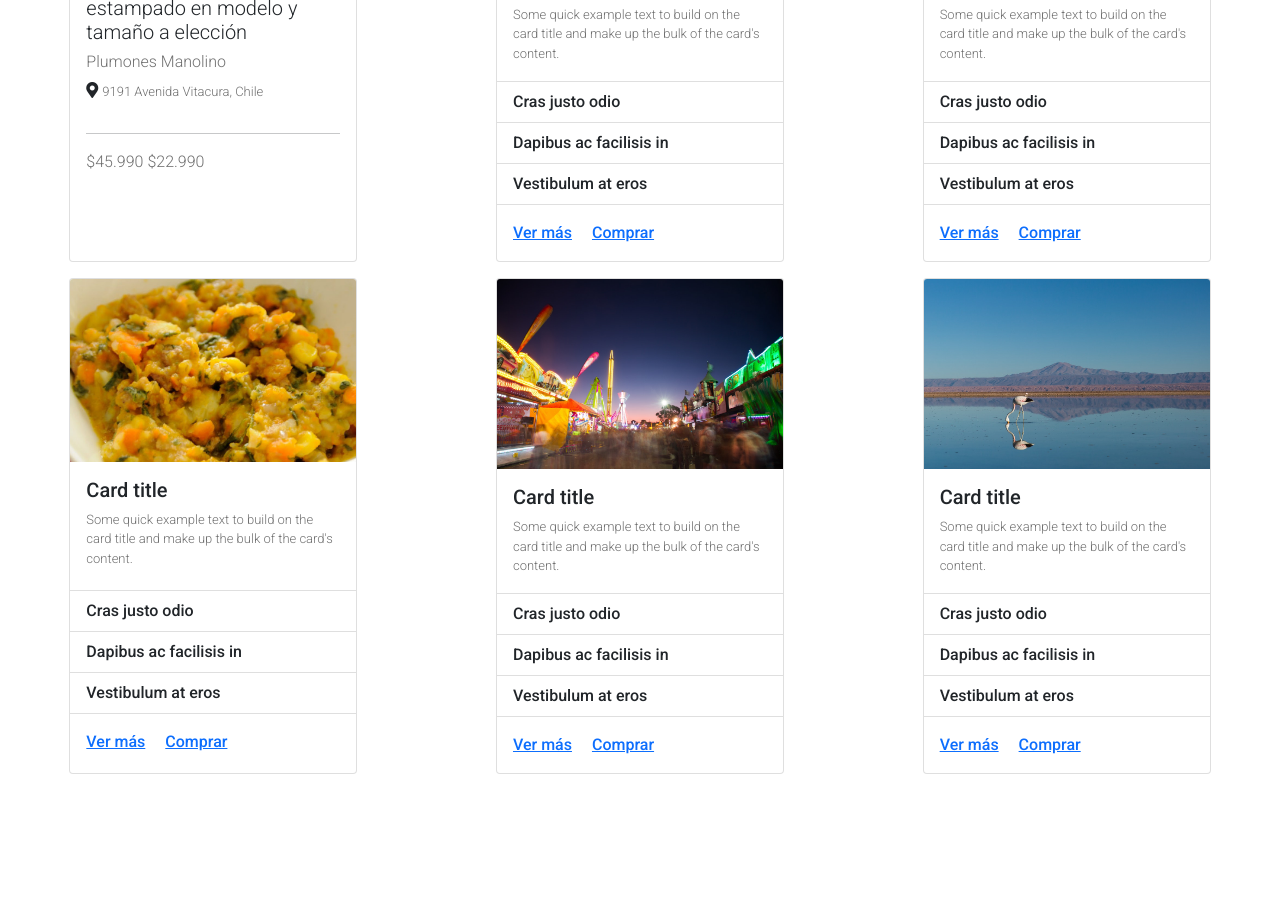
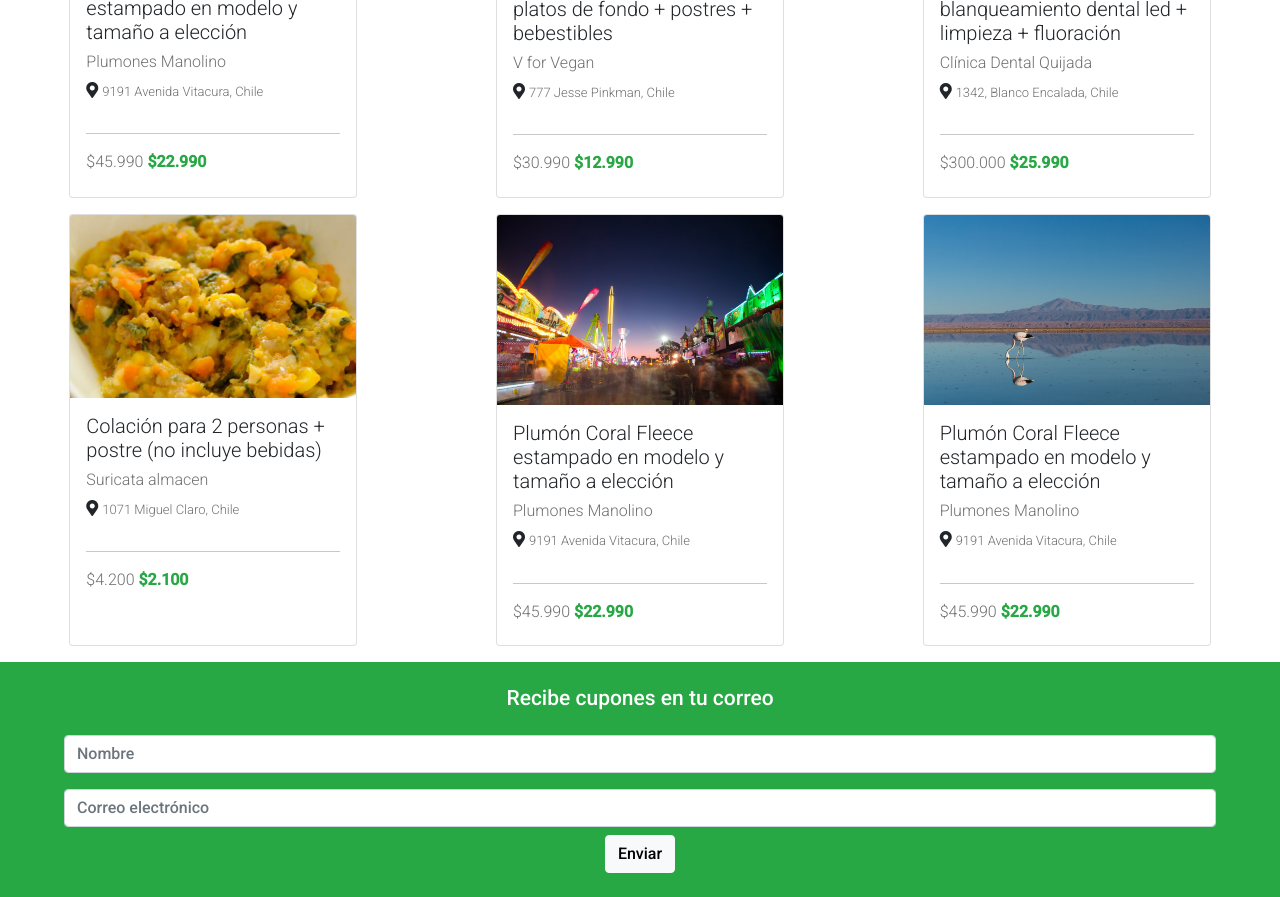
Before and after one commit to AlexanderValdin/cuppon, a plain HTML site: page index.html in a window 1280 px wide. Shown: the part 307-1204 px from the top of the page. Before the commit the page ends 1097 px from the top, so only its background shows below. Drawn offline with nearby package versions, Linux system fonts and the light colour scheme.

Commit message:
actividad finalizada

```diff
--- a/assets/css/style.css
+++ b/assets/css/style.css
@@ -1,6 +1,7 @@
 *{
   font-family: 'Roboto', sans-serif;
 }
+
 nav {
   background-color: #28A745;
 }
@@ -30,3 +31,32 @@ p {
 .price, .desc-price {
   display: inline-block;
 }
+
+.desc-price {
+  color: #28A745;
+  font-weight: bold;
+}
+
+footer .contact {
+  background-color: #28A745;
+  min-height: 241px;
+}
+
+.contact h3 {
+  color: #FFFFFF;
+  font-size: 21px;
+  font-weight: normal;
+}
+
+form {
+  width: 90%;
+}
+
+.btn {
+  margin: auto;
+}
+
+footer img {
+  width: 82px;
+
+}
--- a/index.html
+++ b/index.html
@@ -30,7 +30,7 @@
         </button>
         <div class="collapse navbar-collapse" id="navbarNavAltMarkup">
         <div class="navbar-nav ms-auto">
-          <a class="nav-link active" aria-current="page" href="#">Home</a>
+          <a class="nav-link" aria-current="page" href="#">Home</a>
           <a class="nav-link" href="#">Features</a>
           <a class="nav-link" href="#">Pricing</a>
         </div>
@@ -41,7 +41,10 @@
     <!-- main -->
     <div class="container-fluid">
 
+      <!-- first row start -->
+
       <div class="row py-3">
+
         <div class="col-xl-4 col-lg-4  col-12 d-flex justify-content-center">
           <div class="card" style="width: 18rem;">
             <img src="assets/img/cupon-1.jpg" class="card-img-top" alt="..."/>
@@ -56,109 +59,117 @@
             </div>
           </div>
         </div>
+
         <div class="col-xl-4 col-lg-4  col-12 d-flex justify-content-center">
           <div class="card" style="width: 18rem;">
             <img src="assets/img/cupon-2.jpg" class="card-img-top" alt="..."/>
             <div class="card-body">
-              <h5 class="card-title">Card title</h5>
-              <p class="card-text">Some quick example text to build on the card title and make up the bulk of the card's content.</p>
-            </div>
-            <ul class="list-group list-group-flush">
-              <li class="list-group-item">Cras justo odio</li>
-              <li class="list-group-item">Dapibus ac facilisis in</li>
-              <li class="list-group-item">Vestibulum at eros</li>
-            </ul>
-            <div class="card-body">
-              <a href="#" class="card-link">Ver más</a>
-              <a href="#" class="card-link">Comprar</a>
+              <h2 class="card-title">Entrada para compartir + platos de fondo + postres + bebestibles</h2>
+              <h3 class="card-text">V for Vegan</h3>
+              <i class="fas fa-map-marker-alt"></i>
+              <p>777 Jesse Pinkman, Chile</p>
+              <hr>
+              <h3 class="price">$30.990</h3>
+              <h3 class="desc-price">$12.990</h3>
             </div>
           </div>
         </div>
+
         <div class="col-xl-4 col-lg-4  col-12 d-flex justify-content-center">
           <div class="card" style="width: 18rem;">
             <img src="assets/img/cupon-3.jpg" class="card-img-top" alt="..."/>
             <div class="card-body">
-              <h5 class="card-title">Card title</h5>
-              <p class="card-text">Some quick example text to build on the card title and make up the bulk of the card's content.</p>
-            </div>
-            <ul class="list-group list-group-flush">
-              <li class="list-group-item">Cras justo odio</li>
-              <li class="list-group-item">Dapibus ac facilisis in</li>
-              <li class="list-group-item">Vestibulum at eros</li>
-            </ul>
-            <div class="card-body">
-              <a href="#" class="card-link">Ver más</a>
-              <a href="#" class="card-link">Comprar</a>
+              <h2 class="card-title">Evaluación integral + blanqueamiento dental led + limpieza + fluoración</h2>
+              <h3 class="card-text">Clínica Dental Quijada</h3>
+              <i class="fas fa-map-marker-alt"></i>
+              <p>1342, Blanco Encalada, Chile</p>
+              <hr>
+              <h3 class="price">$300.000</h3>
+              <h3 class="desc-price">$25.990</h3>
             </div>
           </div>
         </div>
+
       </div>
 
+      <!-- first row end -->
+
+      <!-- second row start -->
+
       <div class="row pb-3">
+
         <div class="col-xl-4 col-lg-4  col-12 d-flex justify-content-center">
           <div class="card" style="width: 18rem;">
             <img src="assets/img/cupon-4.jpg" class="card-img-top" alt="..."/>
             <div class="card-body">
-              <h5 class="card-title">Card title</h5>
-              <p class="card-text">Some quick example text to build on the card title and make up the bulk of the card's content.</p>
-            </div>
-            <ul class="list-group list-group-flush">
-              <li class="list-group-item">Cras justo odio</li>
-              <li class="list-group-item">Dapibus ac facilisis in</li>
-              <li class="list-group-item">Vestibulum at eros</li>
-            </ul>
-            <div class="card-body">
-              <a href="#" class="card-link">Ver más</a>
-              <a href="#" class="card-link">Comprar</a>
+              <h2 class="card-title">Colación para 2 personas + postre (no incluye bebidas)</h2>
+              <h3 class="card-text">Suricata almacen</h3>
+              <i class="fas fa-map-marker-alt"></i>
+              <p>1071 Miguel Claro, Chile</p>
+              <hr>
+              <h3 class="price">$4.200</h3>
+              <h3 class="desc-price">$2.100</h3>
             </div>
           </div>
         </div>
+
         <div class="col-xl-4 col-lg-4  col-12 d-flex justify-content-center">
           <div class="card" style="width: 18rem;">
             <img src="assets/img/cupon-5.jpg" class="card-img-top" alt="..."/>
             <div class="card-body">
-              <h5 class="card-title">Card title</h5>
-              <p class="card-text">Some quick example text to build on the card title and make up the bulk of the card's content.</p>
-            </div>
-            <ul class="list-group list-group-flush">
-              <li class="list-group-item">Cras justo odio</li>
-              <li class="list-group-item">Dapibus ac facilisis in</li>
-              <li class="list-group-item">Vestibulum at eros</li>
-            </ul>
-            <div class="card-body">
-              <a href="#" class="card-link">Ver más</a>
-              <a href="#" class="card-link">Comprar</a>
+              <h2 class="card-title">Plumón Coral Fleece estampado en modelo y tamaño a elección</h2>
+              <h3 class="card-text">Plumones Manolino</h3>
+              <i class="fas fa-map-marker-alt"></i>
+              <p>9191 Avenida Vitacura, Chile</p>
+              <hr>
+              <h3 class="price">$45.990</h3>
+              <h3 class="desc-price">$22.990</h3>
             </div>
           </div>
         </div>
+
         <div class="col-xl-4 col-lg-4  col-12 d-flex justify-content-center">
           <div class="card" style="width: 18rem;">
             <img src="assets/img/cupon-6.jpg" class="card-img-top" alt="..."/>
             <div class="card-body">
-              <h5 class="card-title">Card title</h5>
-              <p class="card-text">Some quick example text to build on the card title and make up the bulk of the card's content.</p>
-            </div>
-            <ul class="list-group list-group-flush">
-              <li class="list-group-item">Cras justo odio</li>
-              <li class="list-group-item">Dapibus ac facilisis in</li>
-              <li class="list-group-item">Vestibulum at eros</li>
-            </ul>
-            <div class="card-body">
-              <a href="#" class="card-link">Ver más</a>
-              <a href="#" class="card-link">Comprar</a>
+              <h2 class="card-title">Plumón Coral Fleece estampado en modelo y tamaño a elección</h2>
+              <h3 class="card-text">Plumones Manolino</h3>
+              <i class="fas fa-map-marker-alt"></i>
+              <p>9191 Avenida Vitacura, Chile</p>
+              <hr>
+              <h3 class="price">$45.990</h3>
+              <h3 class="desc-price">$22.990</h3>
             </div>
           </div>
         </div>
+
       </div>
-    </div>
+
+  </div>
     <!-- footer -->
 
     <footer>
-      <div class="form">
+      <div class="contact d-flex flex-column align-items-center">
+
+
+        <h3 class="pt-4 pb-2">Recibe cupones en tu correo</h3>
+
+
+        <form class="" action="index.html" method="post">
+          <div class="form-group py-2">
+            <input class="form-control" type="text" name="name" placeholder="Nombre">
+          </div>
+          <div class="form-group py-2">
+            <input class="form-control" type="email" name="email" placeholder="Correo electrónico">
+          </div>
+
+          <button type="submit" class="d-flex justify-content-center btn btn-light">Enviar</button>
+        </form>
 
       </div>
-      <div class="">
-
+      <div class="rights d-flex flex-column align-items-center">
+        <img class="pt-2 pb-1"src="assets/img/logo-black.png" alt="">
+        <p class="pt-2 pb-1">© 2018 Cuppon Latam .Todos los derechos reservados.</p>
       </div>
     </footer>
 
```
